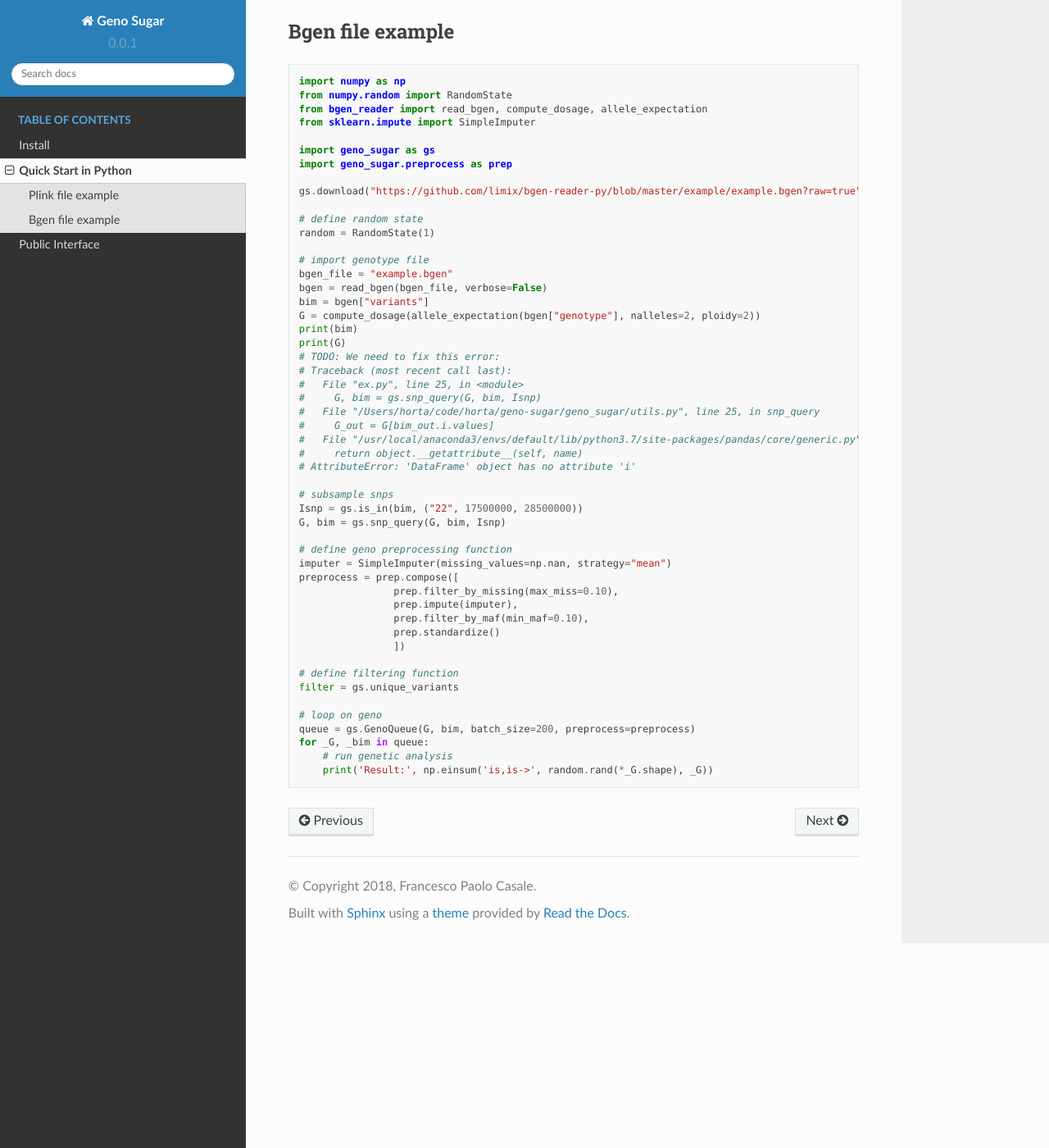
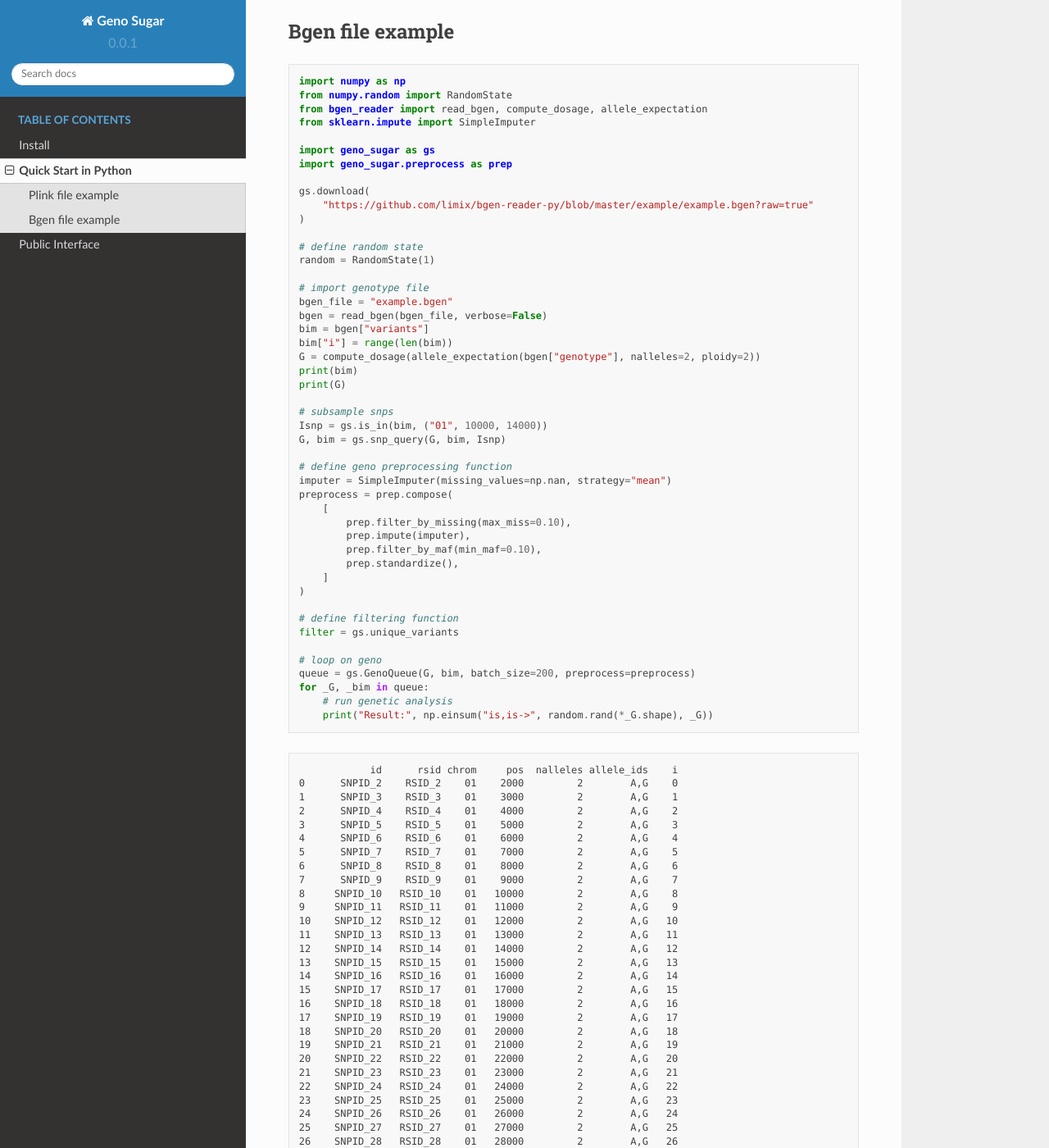
Before and after one commit to limix/geno-sugar, a Sphinx documentation site: the page built from doc/quickstart.rst, in a window 1280 px wide and 1400 px high, scrolled down 3790 px. Shown: the whole window at 82% size. Built offline with Sphinx 7.4.7 and the Read the Docs theme 2.0.0, drawn with Linux system fonts in a browser that asks for light colours; some of the changed text lies outside the part shown.

Commit message:
Test for bgen: OK

```diff
--- a/doc/quickstart.rst
+++ b/doc/quickstart.rst
@@ -253,7 +253,9 @@ Bgen file example
     import geno_sugar as gs
     import geno_sugar.preprocess as prep
 
-    gs.download("https://github.com/limix/bgen-reader-py/blob/master/example/example.bgen?raw=true")
+    gs.download(
+        "https://github.com/limix/bgen-reader-py/blob/master/example/example.bgen?raw=true"
+    )
 
     # define random state
     random = RandomState(1)
@@ -262,31 +264,25 @@ Bgen file example
     bgen_file = "example.bgen"
     bgen = read_bgen(bgen_file, verbose=False)
     bim = bgen["variants"]
+    bim["i"] = range(len(bim))
     G = compute_dosage(allele_expectation(bgen["genotype"], nalleles=2, ploidy=2))
     print(bim)
     print(G)
-    # TODO: We need to fix this error:
-    # Traceback (most recent call last):
-    #   File "ex.py", line 25, in <module>
-    #     G, bim = gs.snp_query(G, bim, Isnp)
-    #   File "/Users/horta/code/horta/geno-sugar/geno_sugar/utils.py", line 25, in snp_query
-    #     G_out = G[bim_out.i.values]
-    #   File "/usr/local/anaconda3/envs/default/lib/python3.7/site-packages/pandas/core/generic.py", line 4376, in __getattr__
-    #     return object.__getattribute__(self, name)
-    # AttributeError: 'DataFrame' object has no attribute 'i'
 
     # subsample snps
-    Isnp = gs.is_in(bim, ("22", 17500000, 28500000))
+    Isnp = gs.is_in(bim, ("01", 10000, 14000))
     G, bim = gs.snp_query(G, bim, Isnp)
 
     # define geno preprocessing function
     imputer = SimpleImputer(missing_values=np.nan, strategy="mean")
-    preprocess = prep.compose([
-                    prep.filter_by_missing(max_miss=0.10),
-                    prep.impute(imputer),
-                    prep.filter_by_maf(min_maf=0.10),
-                    prep.standardize()
-                    ])
+    preprocess = prep.compose(
+        [
+            prep.filter_by_missing(max_miss=0.10),
+            prep.impute(imputer),
+            prep.filter_by_maf(min_maf=0.10),
+            prep.standardize(),
+        ]
+    )
 
     # define filtering function
     filter = gs.unique_variants
@@ -295,4 +291,74 @@ Bgen file example
     queue = gs.GenoQueue(G, bim, batch_size=200, preprocess=preprocess)
     for _G, _bim in queue:
         # run genetic analysis
-        print('Result:', np.einsum('is,is->', random.rand(*_G.shape), _G))
+        print("Result:", np.einsum("is,is->", random.rand(*_G.shape), _G))
+
+.. testoutput::
+
+                id      rsid chrom     pos  nalleles allele_ids    i
+    0      SNPID_2    RSID_2    01    2000         2        A,G    0
+    1      SNPID_3    RSID_3    01    3000         2        A,G    1
+    2      SNPID_4    RSID_4    01    4000         2        A,G    2
+    3      SNPID_5    RSID_5    01    5000         2        A,G    3
+    4      SNPID_6    RSID_6    01    6000         2        A,G    4
+    5      SNPID_7    RSID_7    01    7000         2        A,G    5
+    6      SNPID_8    RSID_8    01    8000         2        A,G    6
+    7      SNPID_9    RSID_9    01    9000         2        A,G    7
+    8     SNPID_10   RSID_10    01   10000         2        A,G    8
+    9     SNPID_11   RSID_11    01   11000         2        A,G    9
+    10    SNPID_12   RSID_12    01   12000         2        A,G   10
+    11    SNPID_13   RSID_13    01   13000         2        A,G   11
+    12    SNPID_14   RSID_14    01   14000         2        A,G   12
+    13    SNPID_15   RSID_15    01   15000         2        A,G   13
+    14    SNPID_16   RSID_16    01   16000         2        A,G   14
+    15    SNPID_17   RSID_17    01   17000         2        A,G   15
+    16    SNPID_18   RSID_18    01   18000         2        A,G   16
+    17    SNPID_19   RSID_19    01   19000         2        A,G   17
+    18    SNPID_20   RSID_20    01   20000         2        A,G   18
+    19    SNPID_21   RSID_21    01   21000         2        A,G   19
+    20    SNPID_22   RSID_22    01   22000         2        A,G   20
+    21    SNPID_23   RSID_23    01   23000         2        A,G   21
+    22    SNPID_24   RSID_24    01   24000         2        A,G   22
+    23    SNPID_25   RSID_25    01   25000         2        A,G   23
+    24    SNPID_26   RSID_26    01   26000         2        A,G   24
+    25    SNPID_27   RSID_27    01   27000         2        A,G   25
+    26    SNPID_28   RSID_28    01   28000         2        A,G   26
+    27    SNPID_29   RSID_29    01   29000         2        A,G   27
+    28    SNPID_30   RSID_30    01   30000         2        A,G   28
+    29    SNPID_31   RSID_31    01   31000         2        A,G   29
+    ..         ...       ...   ...     ...       ...        ...  ...
+    169  SNPID_171  RSID_171    01   71001         2        A,G  169
+    170  SNPID_172  RSID_172    01   72001         2        A,G  170
+    171  SNPID_173  RSID_173    01   73001         2        A,G  171
+    172  SNPID_174  RSID_174    01   74001         2        A,G  172
+    173  SNPID_175  RSID_175    01   75001         2        A,G  173
+    174  SNPID_176  RSID_176    01   76001         2        A,G  174
+    175  SNPID_177  RSID_177    01   77001         2        A,G  175
+    176  SNPID_178  RSID_178    01   78001         2        A,G  176
+    177  SNPID_179  RSID_179    01   79001         2        A,G  177
+    178  SNPID_180  RSID_180    01   80001         2        A,G  178
+    179  SNPID_181  RSID_181    01   81001         2        A,G  179
+    180  SNPID_182  RSID_182    01   82001         2        A,G  180
+    181  SNPID_183  RSID_183    01   83001         2        A,G  181
+    182  SNPID_184  RSID_184    01   84001         2        A,G  182
+    183  SNPID_185  RSID_185    01   85001         2        A,G  183
+    184  SNPID_186  RSID_186    01   86001         2        A,G  184
+    185  SNPID_187  RSID_187    01   87001         2        A,G  185
+    186  SNPID_188  RSID_188    01   88001         2        A,G  186
+    187  SNPID_189  RSID_189    01   89001         2        A,G  187
+    188  SNPID_190  RSID_190    01   90001         2        A,G  188
+    189  SNPID_191  RSID_191    01   91001         2        A,G  189
+    190  SNPID_192  RSID_192    01   92001         2        A,G  190
+    191  SNPID_193  RSID_193    01   93001         2        A,G  191
+    192  SNPID_194  RSID_194    01   94001         2        A,G  192
+    193  SNPID_195  RSID_195    01   95001         2        A,G  193
+    194  SNPID_196  RSID_196    01   96001         2        A,G  194
+    195  SNPID_197  RSID_197    01   97001         2        A,G  195
+    196  SNPID_198  RSID_198    01   98001         2        A,G  196
+    197  SNPID_199  RSID_199    01   99001         2        A,G  197
+    198  SNPID_200  RSID_200    01  100001         2        A,G  198
+    <BLANKLINE>
+    [199 rows x 7 columns]
+    dask.array<getitem, shape=(199, 500), dtype=float64, chunksize=(199, 500)>
+    .. read 9 / 9 variants (100.00%)
+    Result: -13.85549311486657
```
Also changed, not shown: 1 other file.
